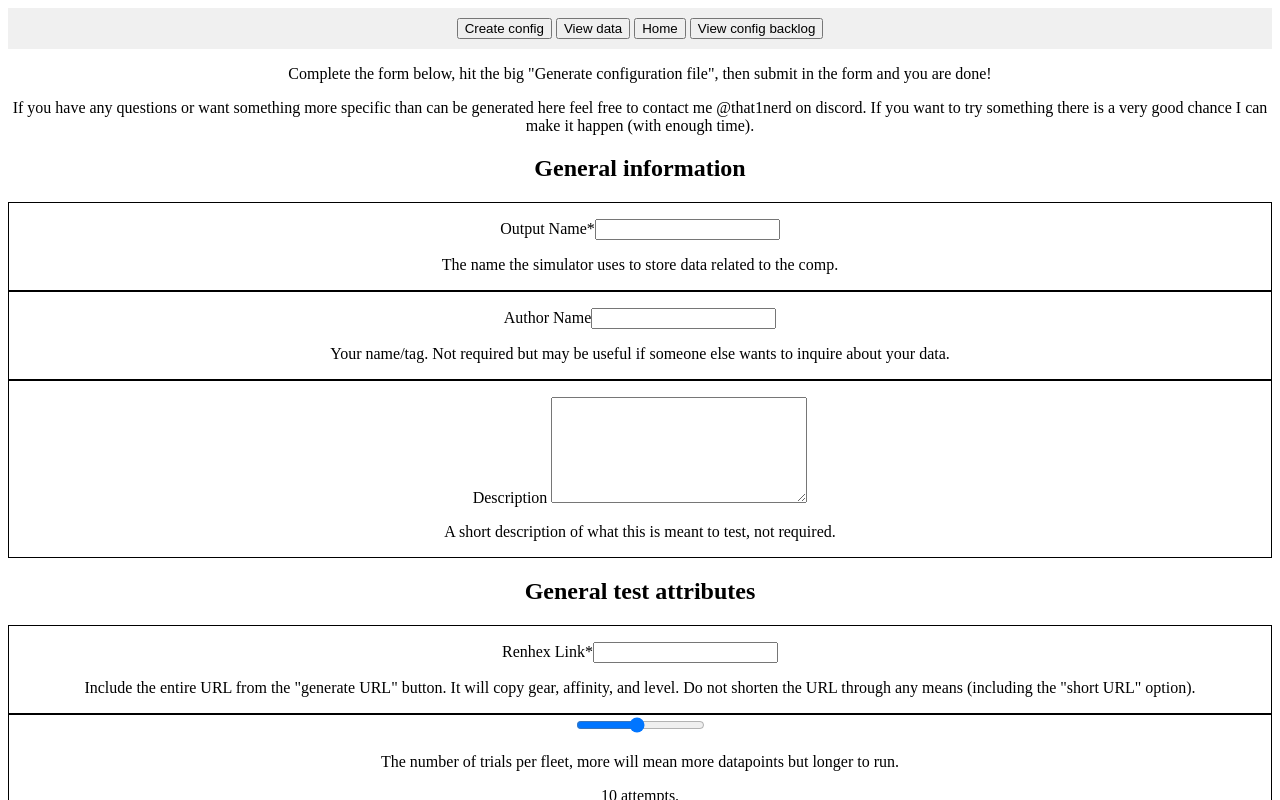
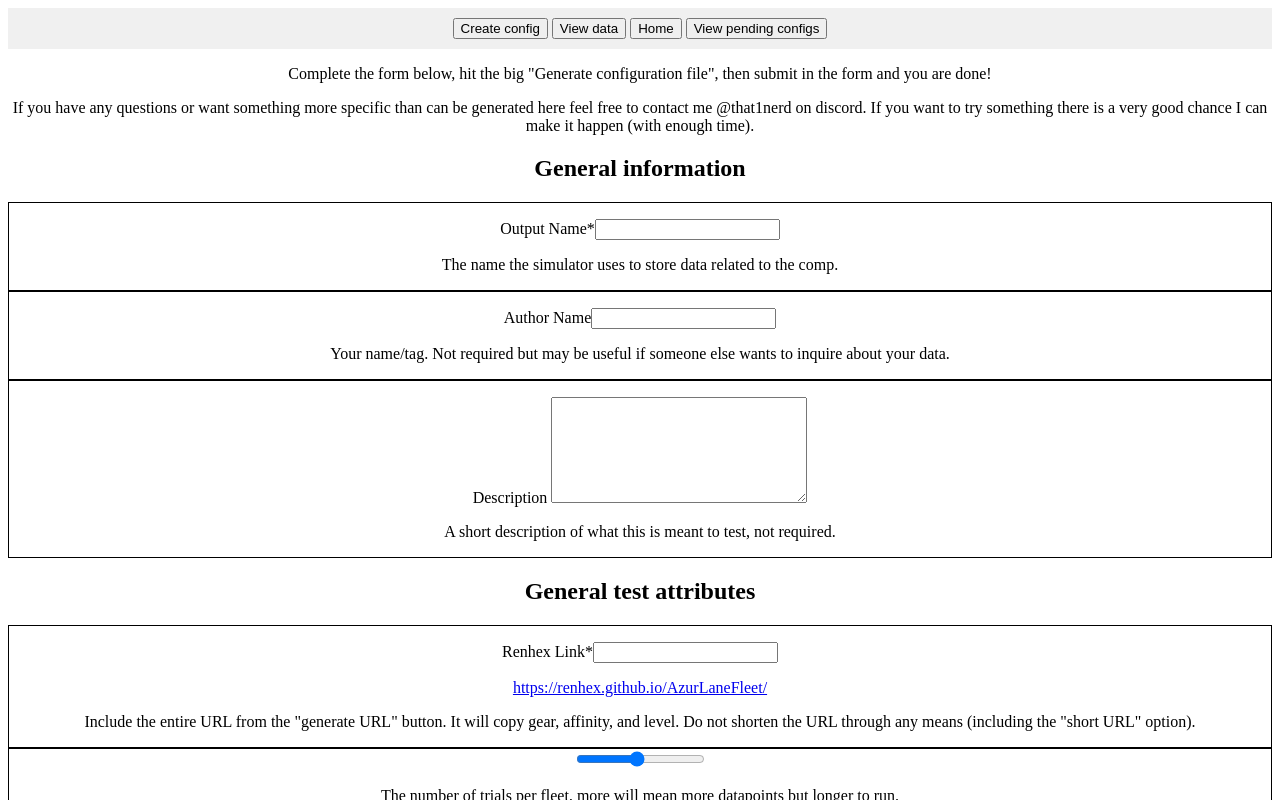
Before and after one commit to That1GuyWhoSucks/That1GuyWhoSucks.github.io, a SvelteKit app: page /create in a window 1280 px wide. Shown: the top 800 px of the page. Built offline with nearby package versions, Linux system fonts and the light colour scheme.

Commit message:
Grammar and renhex link

```diff
--- a/src/App.svelte
+++ b/src/App.svelte
@@ -11,7 +11,7 @@ const routes = {
   '/create': Create,
   '/view_code': ViewCode,
   '/view': View,
-  '/view_backlog': ViewBacklog
+  '/view_pending': ViewBacklog
 };
 </script>
 
--- a/src/routes/+layout.svelte
+++ b/src/routes/+layout.svelte
@@ -11,14 +11,14 @@ function Home() {
     goto("/");
 }
 function ViewBacklog() {
-    goto("#/view_backlog");
+    goto("#/view_pending");
 }
 </script>
 <nav style="text-align: center; background-color: #f0f0f0; padding: 10px;">
     <button onclick="{CreateConfig}">Create config</button>
     <button onclick="{ViewData}">View data</button>
     <button onclick="{Home}">Home</button>
-    <button onclick="{ViewBacklog}">View config backlog</button>
+    <button onclick="{ViewBacklog}">View pending configs</button>
 </nav>
 
 <slot/>
--- a/src/routes/+page.svelte
+++ b/src/routes/+page.svelte
@@ -13,7 +13,7 @@ let backlog = Object.keys(import.meta.glob("../pending/*.json")).length;
     <h1>The AutoTester&#8482;</h1>
     <h3>Autotester&#8482; version: 1.4.0 (last updated 22/12/25)</h3>
     <h3>Data viewer version: 3.0.0 (last updated 22/12/25)</h3>
-    <h3>Current backlog is {backlog} items long</h3>
+    <h3>{backlog} pending configs</h3>
     <br>
     <button onclick="{CreateConfig}">Create config for testing</button>
     <button onclick="{ViewData}">View data</button>
--- a/src/routes/create/+page.svelte
+++ b/src/routes/create/+page.svelte
@@ -107,6 +107,7 @@ function GenerateConfig() {
         <h2>General test attributes</h2>
         <div style="border: 1px solid black;">
             <p>Renhex Link*<input type="url" required bind:value="{renhexLink}"></p>
+            <a href="https://renhex.github.io/AzurLaneFleet/">https://renhex.github.io/AzurLaneFleet/</a>
             <p>Include the entire URL from the "generate URL" button. It will copy gear, affinity, and level. Do not shorten the URL through any means (including the "short URL" option).</p>
         </div>
         <div style="border: 1px solid black;">
--- a/src/routes/view_backlog/+page.svelte
+++ b/src/routes/view_backlog/+page.svelte
@@ -26,7 +26,7 @@ function Chunk(arr: ViewConfig[]): ViewConfig[][] {
     return result;
 }
 </script>
-<h1>Current backlog is {configs.length} items long</h1>
+<h1>{configs.length} pending configs</h1>
 <table style="width: 100%;">
     <tbody>
         {#each Chunk(configs) as row}
```
